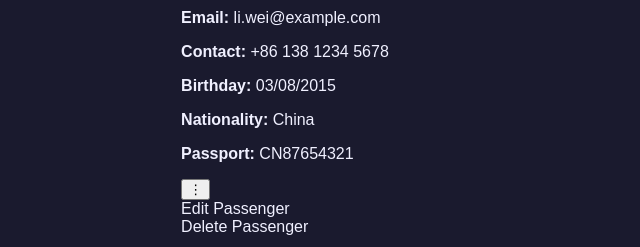
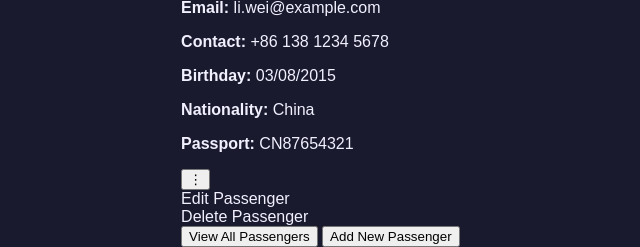
Before and after one commit to tianjose09/AD-Finals-Project, a PHP site: page /pages/adminpage/admin.php in a window 1280 px wide. Shown: the part 1721-1968 px from the top of the page, without its empty margins (560-1200 px from the left). Run offline with PHP 8.4, Linux system fonts and the light colour scheme.

Commit message:
feat(admin): add buttons to view all passengers and add new passenger

```diff
--- a/pages/adminpage/admin.php
+++ b/pages/adminpage/admin.php
@@ -225,3 +225,13 @@
                 </div>
             </div>
         </div>
+
+        <div class="action-buttons-container">
+            <button class="action-btn-large secondary-btn" onclick="openModal('allPassengersModal')">
+                <span></span> View All Passengers
+            </button>
+            <button class="action-btn-large" onclick="openPassengerAddModal()">
+                <span></span> Add New Passenger
+            </button>
+        </div>
+    </div>
```
